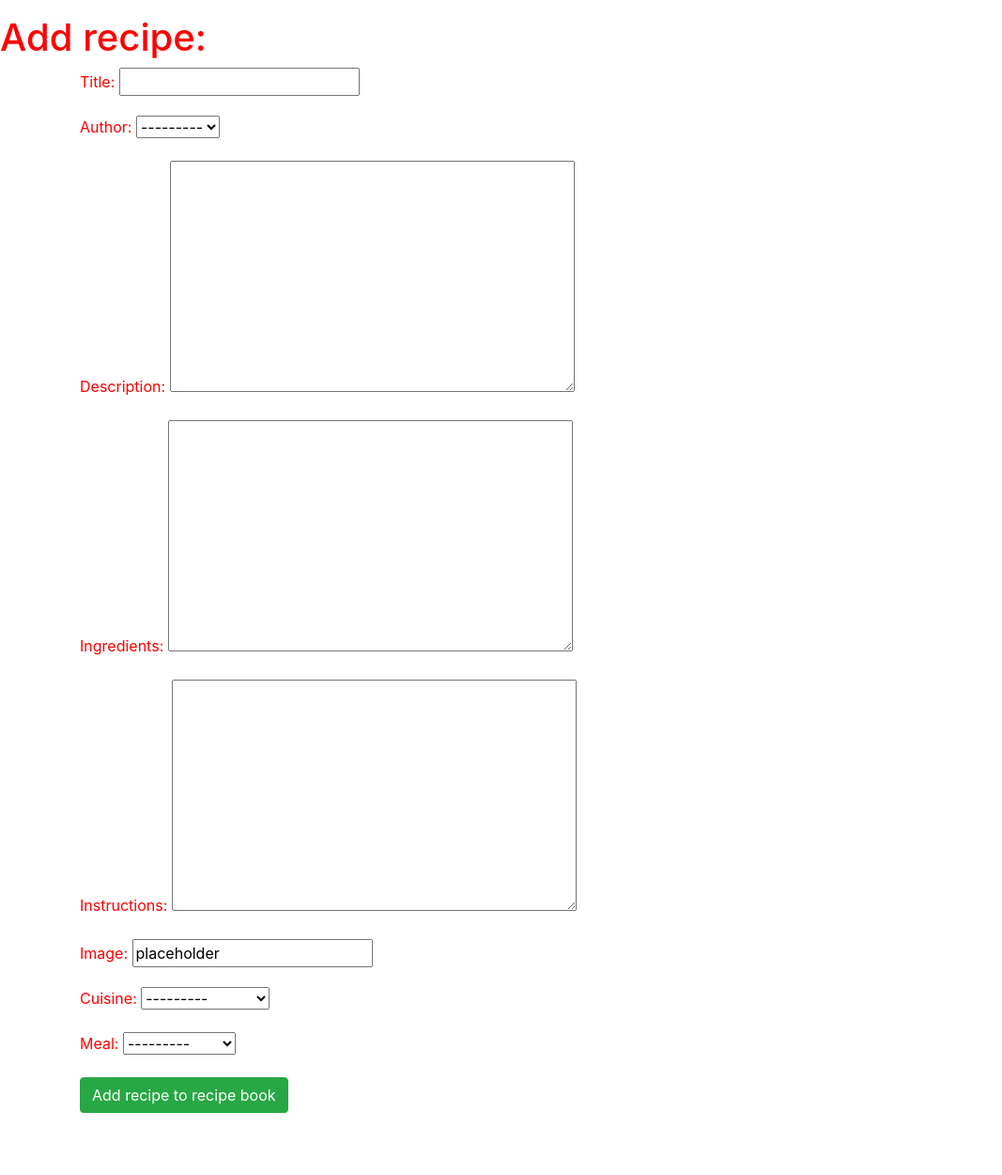
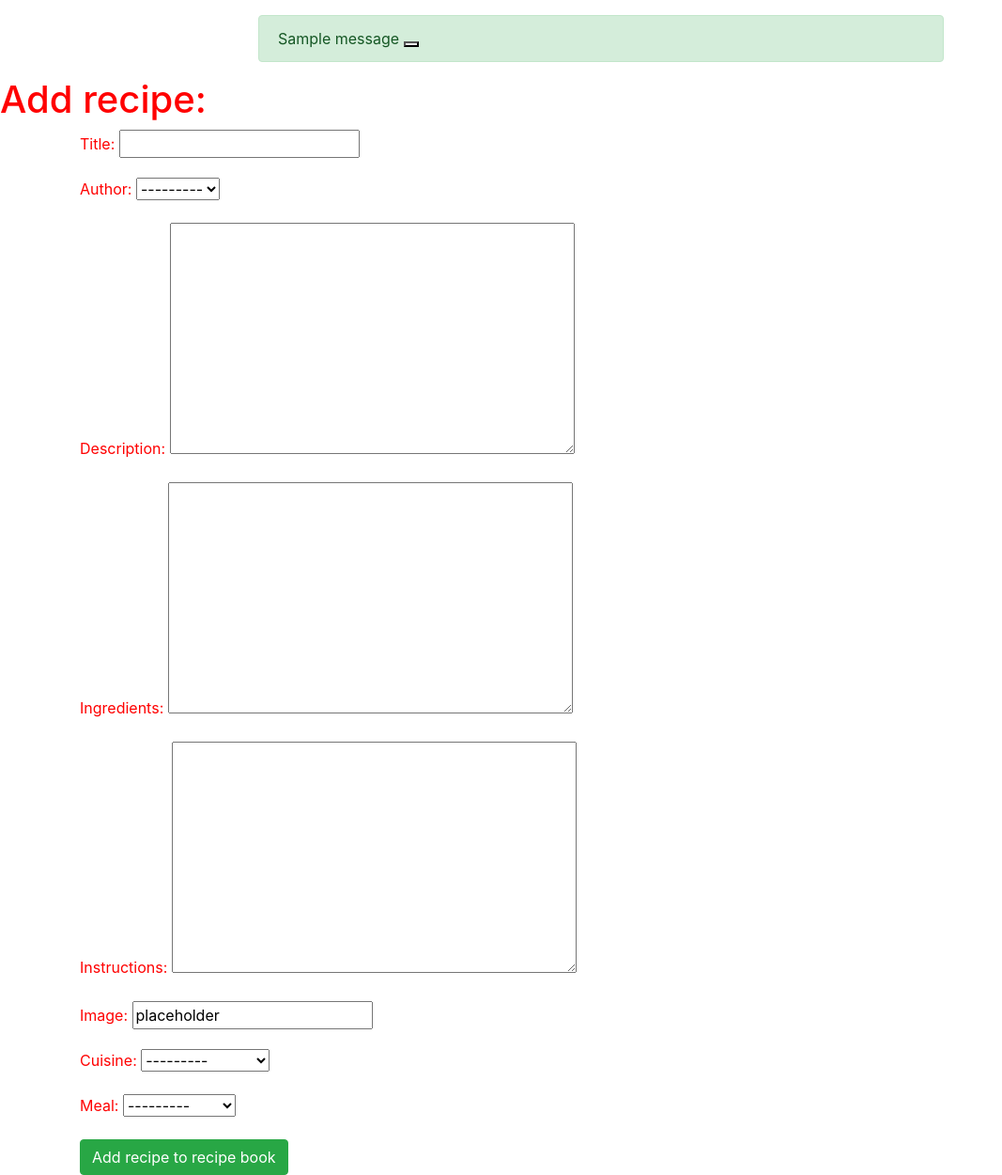
Before and after one commit to brindle5/recipe_collection, a Django app: page /add in a window 1280 px wide. Shown: the part 104-1354 px from the top of the page at 94% size, without its empty margins (0-1067 px from the left). Before the commit the page ends 1288 px from the top, so only its background shows below. Run offline with Django 3.2, Linux system fonts and the light colour scheme; tables that the repository leaves empty hold one stand-in row (values such as "Sample post"); one stand-in notice (Sample message) is shown.

Commit message:
Add messaging functionality to base html.

```diff
--- a/templates/base.html
+++ b/templates/base.html
@@ -38,15 +38,34 @@
                 {% endif %}
         </ul>
     </nav>
+
+    <div class="container">
+        <div class="row">
+            <div class="col-md-8 offset-md-2">
+                {% for message in messages %}
+                <div class="alert {{ message.tags }} alert-dismissible fade show" id="msg" role="alert">
+                    {{ message | safe }}
+                    <button type="button" class="btn-close" data-bs-dismiss="alert" aria-label="Close"></button>
+                </div>
+                {% endfor %}
+            </div>
+        </div>
+    </div>
+
+
+
+
+
     {% block content %}
 
     <!-- Content goes here  -->
 
 
-
     {% endblock content %}
 
-    <footer></footer>
+    <footer>
+
+    </footer>
 
 
 
```
Also changed, not shown: thekitchen/settings.py (+10 -0 lines).
